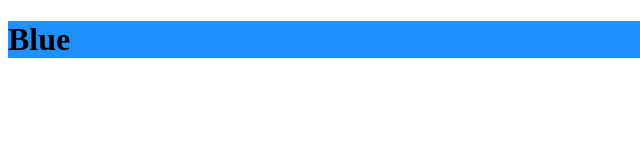
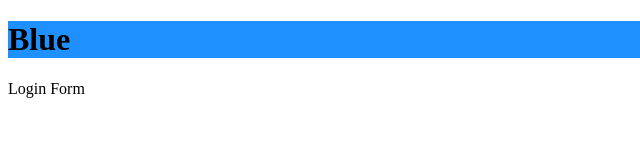
Before and after one commit to CamBaird/AppSample, a plain HTML site: page Desktop/BGApp/index.html in a window 1280 px wide. Shown: the full height of the page, 0-640 px from the left. Drawn offline with Linux system fonts and the light colour scheme.

Commit message:
login form

```diff
--- a/Desktop/BGApp/index.html
+++ b/Desktop/BGApp/index.html
@@ -5,5 +5,6 @@
      </head>
      <body>
         <h1 style="background-color:DodgerBlue;">Blue</h1>
+        Login Form
      </body>
 </html>
```
Also changed, not shown: Desktop/BGApp/login.html (added, +1 -0 lines).
